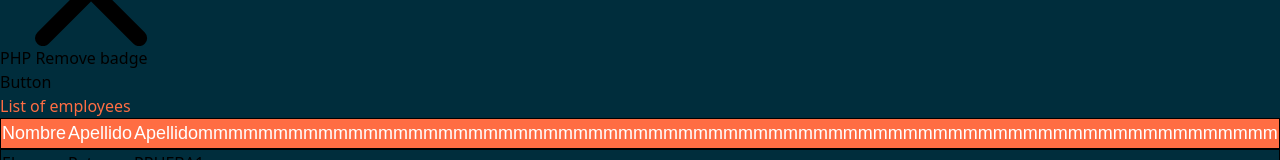
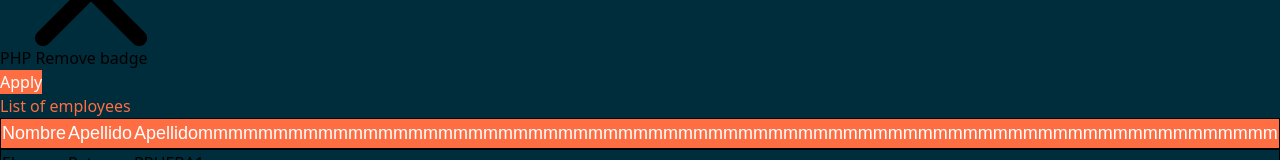
Before and after one commit to rubencuellar22/Eviden-Disponible---Grupo-3, an Angular app in the folder Angular/GestionEmpleadosEviden/: page / in a window 1280 px wide. Shown: the part 725-885 px from the top of the page. Built offline with nearby package versions, Linux system fonts and the light colour scheme.

Commit message:
change color button

```diff
--- a/Angular/GestionEmpleadosEviden/src/app/filters/filters.component.css
+++ b/Angular/GestionEmpleadosEviden/src/app/filters/filters.component.css
@@ -11,6 +11,10 @@
     border-radius: 5px;
 }
 
+.boton{
+    color: white;
+    background-color: #ff6d43;
+}
 
 .search-container{
     width: 490px;
--- a/Angular/GestionEmpleadosEviden/src/app/filters/filters.component.html
+++ b/Angular/GestionEmpleadosEviden/src/app/filters/filters.component.html
@@ -189,10 +189,8 @@
 
   <div class="grid place-content-end m-4 flex-auto">
     <div>
-      <button
-        class="bg-white hover:bg-gray-100 text-gray-800 font-semibold py-2 px-4 border border-amber-500 rounded shadow"
-      >
-        Button
+      <button class="boton text-white font-bold py-2 px-4 rounded absolute bottom-4 right-4">
+        Apply
       </button>
     </div>
   </div>
```
